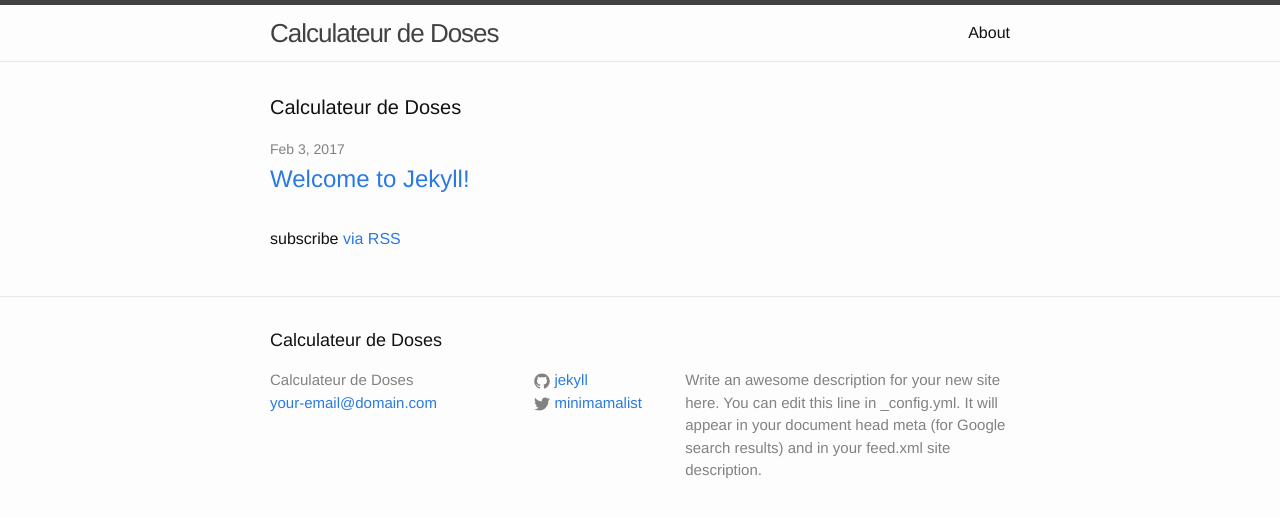
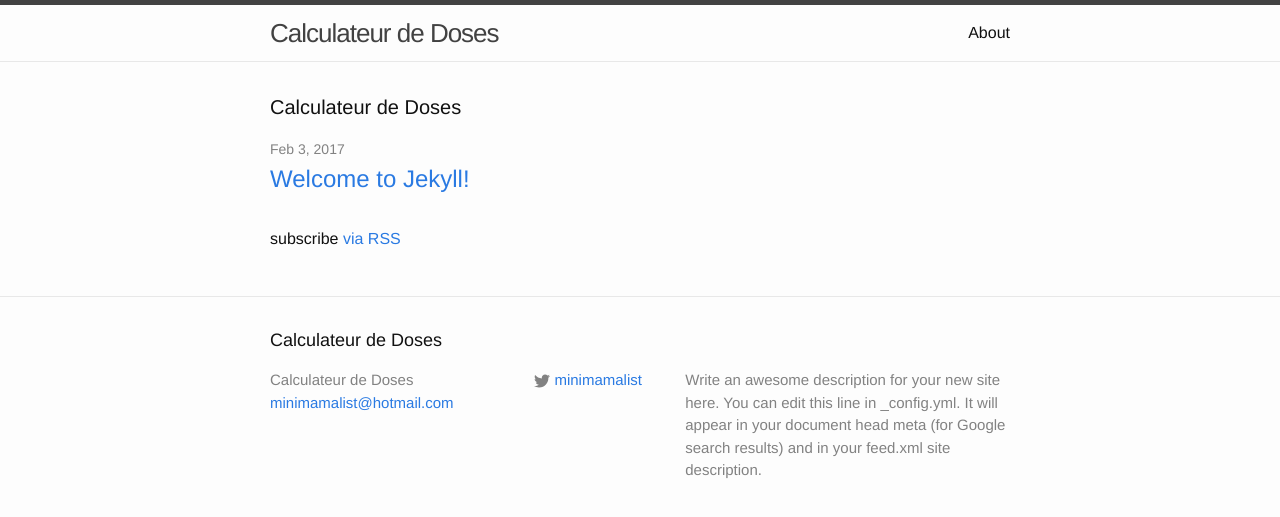
Before and after one commit to patrickboutin/patrickboutin.github.io, a Jekyll site: the page built from index.html, in a window 1280 px wide. Shown: the top 517 px of the page. Built offline with Jekyll 4.4.1, drawn with Linux system fonts in a browser that asks for light colours.

Commit message:
Update _config.yml

```diff
--- a/_config.yml
+++ b/_config.yml
@@ -7,7 +7,7 @@
 
 # Site settings
 title: Calculateur de Doses
-email: your-email@domain.com
+email: minimamalist@hotmail.com
 description: > # this means to ignore newlines until "baseurl:"
   Write an awesome description for your new site here. You can edit this
   line in _config.yml. It will appear in your document head meta (for
@@ -15,7 +15,7 @@ description: > # this means to ignore newlines until "baseurl:"
 baseurl: "" # the subpath of your site, e.g. /blog
 url: "http://yourdomain.com" # the base hostname & protocol for your site
 twitter_username: minimamalist
-github_username:  jekyll
+# github_username:  jekyll
 
 # Build settings
 markdown: kramdown
```
